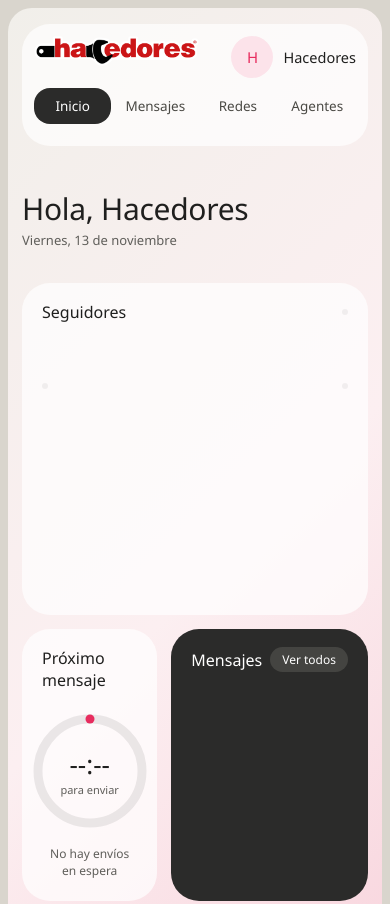
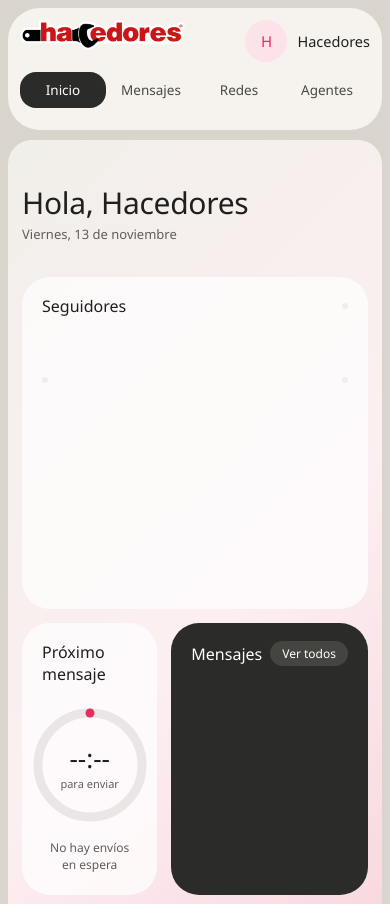
Before and after one commit to davidcoria22/hacedoresmarketing, a plain HTML site: page app-agentes/public/index.html in a window 390 px wide. Shown: the top 904 px of the page. Drawn offline with Linux system fonts and the light colour scheme; no server answers.

Commit message:
Menú lateral como tarjeta propia, fuera del contenedor principal
Co-Authored-By: Claude Sonnet 5.5 <noreply@anthropic.com>

```diff
--- a/app-agentes/public/index.html
+++ b/app-agentes/public/index.html
@@ -6,11 +6,11 @@
   <title>Panel · Hacedores</title>
   <link rel="icon" type="image/jpeg" href="icono-hacedores.jpg">
   <link rel="apple-touch-icon" href="icono-hacedores.jpg">
-  <link rel="stylesheet" href="styles.css?v=rosa30">
+  <link rel="stylesheet" href="styles.css?v=rosa31">
   <script>document.documentElement.classList.add('verificando')</script>
 </head>
 <body data-vista="inicio">
-  <div class="lienzo">
+  <div class="app">
     <aside class="lateral" aria-label="Menú principal">
       <img class="logo-img" src="logo-hacedores.png" alt="Hacedores" width="190" height="33">
       <div class="perfil" id="perfil">
@@ -26,7 +26,7 @@
       </nav>
       <div class="lateral-pie"><button type="button" class="mini-msg" id="btn-salir-google" hidden>Cerrar sesión</button></div>
     </aside>
-    <div class="contenido">
+    <div class="lienzo">
 
     <!-- INICIO -->
     <main class="vista" id="vista-inicio">
@@ -111,7 +111,7 @@
     <section class="conv" id="conv" role="dialog" aria-modal="true" aria-label="Conversación"></section>
   </div>
 
-  <script src="mascotas.js?v=rosa30"></script>
-  <script src="app.js?v=rosa30"></script>
+  <script src="mascotas.js?v=rosa31"></script>
+  <script src="app.js?v=rosa31"></script>
 </body>
 </html>
--- a/app-agentes/public/styles.css
+++ b/app-agentes/public/styles.css
@@ -26,9 +26,9 @@ button { font: inherit; color: inherit; }
 .pos { color: var(--bien); } .neg { color: #C23A2C; }
 
 /* menú lateral (perfil + secciones) */
-.lienzo { flex-direction: row !important; gap: 28px; }
-.lateral { width: 232px; flex: none; position: sticky; top: 24px; align-self: flex-start; height: calc(100vh - 76px); min-height: 440px; display: flex; flex-direction: column; gap: 14px; background: var(--vidrio); border-radius: 28px; padding: 20px 14px 16px; }
-.contenido { flex: 1; min-width: 0; display: flex; flex-direction: column; }
+.app { display: flex; gap: 14px; align-items: flex-start; min-height: calc(100vh - 28px); }
+.lienzo { flex: 1; min-width: 0; }
+.lateral { width: 240px; flex: none; position: sticky; top: 14px; align-self: flex-start; height: calc(100vh - 28px); min-height: 440px; display: flex; flex-direction: column; gap: 14px; background: #F6F3EE; border-radius: 32px; padding: 22px 14px 16px; }
 .logo-img { display: block; height: 30px; width: auto; align-self: flex-start; margin: 2px 6px 4px; }
 .perfil { display: flex; align-items: center; gap: 10px; padding: 8px 8px 12px; border-bottom: .5px solid var(--linea); }
 .avatar { width: 42px; height: 42px; border-radius: 50%; flex: none; display: grid; place-items: center; overflow: hidden; background: var(--rosa-suave); color: var(--rosa); font-size: 15px; }
@@ -279,8 +279,9 @@ th { color: var(--suave); font-weight: 500; font-size: 11px; text-transform: upp
   .tarjeta.ancha, .tarjeta.oscura { grid-column: auto; grid-row: auto; }
   .grandes strong { font-size: 36px; }
   .burbuja-c { max-width: 88%; }
-  .lienzo { flex-direction: column !important; gap: 16px; }
-  .lateral { width: auto; position: static; height: auto; min-height: 0; flex-direction: row; flex-wrap: wrap; align-items: center; gap: 10px; padding: 12px; }
+  .app { flex-direction: column; gap: 10px; align-items: stretch; }
+  .lienzo { width: 100%; }
+  .lateral { width: auto; align-self: stretch; position: static; height: auto; min-height: 0; flex-direction: row; flex-wrap: wrap; align-items: center; gap: 10px; padding: 12px; }
   .lateral .logo-img { margin: 0; }
   .perfil { border: 0; padding: 0; margin-left: auto; }
   .perfil-datos small { display: none; }
```
